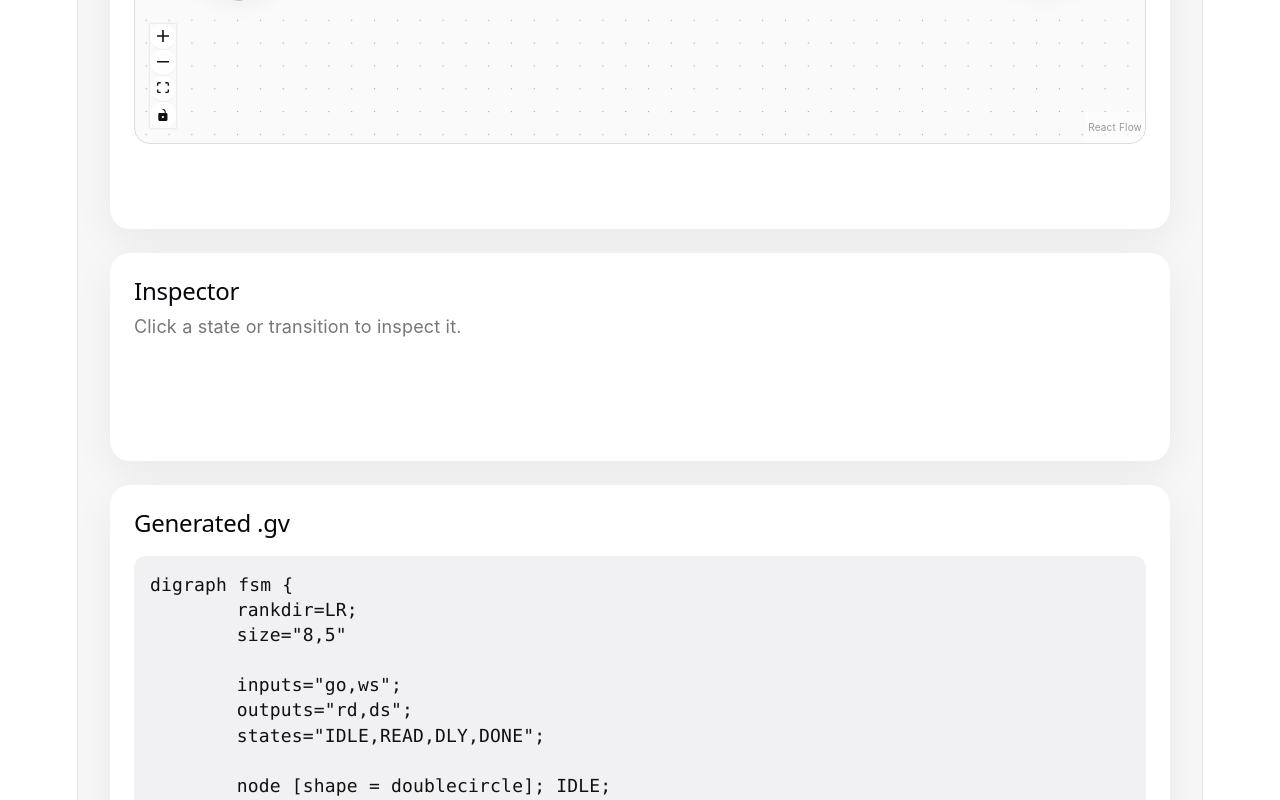
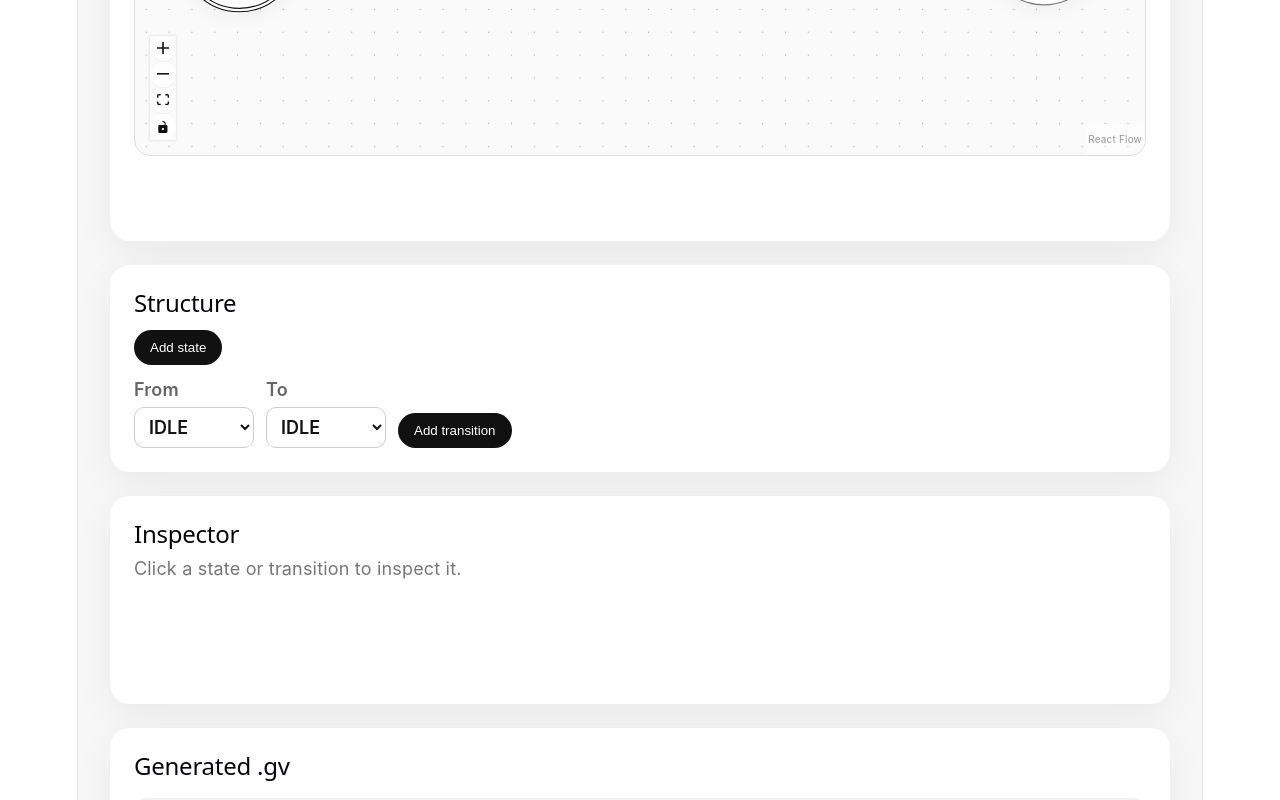
Before and after one commit to msrivastava/m16-fsm-editor, a React (Vite) app: page / in a window 1280 px wide. Shown: the part 634-1434 px from the top of the page. Built offline with nearby package versions, Linux system fonts and the light colour scheme.

Commit message:
Add undo support and improved FSM selection highlighting

```diff
--- a/src/App.css
+++ b/src/App.css
@@ -172,3 +172,54 @@ pre {
   max-width: 84px;
   overflow-wrap: anywhere;
 }
+
+.structurePanel {
+  min-height: 120px;
+}
+
+.structureRow,
+.addTransitionRow {
+  display: flex;
+  flex-wrap: wrap;
+  gap: 12px;
+  align-items: end;
+  margin-top: 12px;
+}
+
+.addTransitionRow label {
+  display: flex;
+  flex-direction: column;
+  gap: 4px;
+  color: #666;
+  font-weight: 600;
+}
+
+.selectInput {
+  min-width: 120px;
+  padding: 8px 10px;
+  border: 1px solid #ccc;
+  border-radius: 10px;
+  font: inherit;
+  background: white;
+  color: #111;
+}
+
+.dangerButton {
+  background: #8a1f1f;
+}
+
+.fsmStateSelected {
+  border-color: #007aff;
+  box-shadow: 0 0 0 5px rgba(0, 122, 255, 0.18), 0 8px 24px rgba(0,0,0,0.08);
+}
+
+.react-flow__edge.selected path,
+.react-flow__edge:focus path {
+  stroke: #007aff;
+  stroke-width: 3.2;
+}
+
+button:disabled {
+  opacity: 0.45;
+  cursor: not-allowed;
+}
--- a/src/App.tsx
+++ b/src/App.tsx
@@ -296,7 +296,85 @@ function setStartState(model: FsmModel, stateId: string): FsmModel {
   };
 }
 
-function modelToFlow(model: FsmModel): { nodes: Node[]; edges: Edge[] } {
+function nextUniqueStateId(model: FsmModel): string {
+  let i = model.states.length;
+  while (model.states.some((s) => s.id === `S${i}`)) i += 1;
+  return `S${i}`;
+}
+
+function nextUniqueTransitionId(model: FsmModel): string {
+  let i = model.transitions.length;
+  while (model.transitions.some((t) => t.id === `t${i}`)) i += 1;
+  return `t${i}`;
+}
+
+function addState(model: FsmModel): FsmModel {
+  const id = nextUniqueStateId(model);
+
+  return {
+    ...model,
+    states: [
+      ...model.states,
+      {
+        id,
+        isStart: model.states.length === 0,
+        mooreActions: [],
+      },
+    ],
+  };
+}
+
+function deleteState(model: FsmModel, stateId: string): FsmModel {
+  if (model.states.length <= 1) {
+    throw new Error('FSM must have at least one state.');
+  }
+
+  const deleted = model.states.find((s) => s.id === stateId);
+  const remaining = model.states.filter((s) => s.id !== stateId);
+
+  if (deleted?.isStart && remaining.length > 0) {
+    remaining[0] = { ...remaining[0], isStart: true };
+  }
+
+  return {
+    ...model,
+    states: remaining,
+    transitions: model.transitions.filter(
+      (t) => t.from !== stateId && t.to !== stateId
+    ),
+  };
+}
+
+function addTransition(model: FsmModel, from: string, to: string): FsmModel {
+  const id = nextUniqueTransitionId(model);
+
+  return {
+    ...model,
+    transitions: [
+      ...model.transitions,
+      {
+        id,
+        from,
+        to,
+        condition: '*',
+        mealyActions: [],
+      },
+    ],
+  };
+}
+
+function deleteTransition(model: FsmModel, transitionId: string): FsmModel {
+  return {
+    ...model,
+    transitions: model.transitions.filter((t) => t.id !== transitionId),
+  };
+}
+
+function modelToFlow(
+  model: FsmModel,
+  selectedKind?: 'node' | 'edge' | null,
+  selectedId?: string | null
+): { nodes: Node[]; edges: Edge[] } {
   const layout = computeDagreLayout(model);
   const handleChoices = allocateHandles(model, layout);
 
@@ -311,6 +389,7 @@ function modelToFlow(model: FsmModel): { nodes: Node[]; edges: Edge[] } {
       label: s.id,
       isStart: Boolean(s.isStart),
       mooreActions: actionsToText(s.mooreActions),
+      selected: selectedKind === 'node' && selectedId === s.id,
     },
   }));
 
@@ -327,7 +406,11 @@ function modelToFlow(model: FsmModel): { nodes: Node[]; edges: Edge[] } {
         label,
         type: 'selfLoop',
         markerEnd: { type: MarkerType.ArrowClosed },
-        style: { strokeWidth: 1.8 },
+        style: {
+          strokeWidth: selectedKind === 'edge' && selectedId === t.id ? 3.2 : 1.8,
+          stroke: selectedKind === 'edge' && selectedId === t.id ? '#007aff' : undefined,
+        },
+        selected: selectedKind === 'edge' && selectedId === t.id,
       };
     }
 
@@ -343,8 +426,10 @@ function modelToFlow(model: FsmModel): { nodes: Node[]; edges: Edge[] } {
       type: 'fsmTransition',
       markerEnd: { type: MarkerType.ArrowClosed },
       style: {
-        strokeWidth: 1.8,
+        strokeWidth: selectedKind === 'edge' && selectedId === t.id ? 3.2 : 1.8,
+        stroke: selectedKind === 'edge' && selectedId === t.id ? '#007aff' : undefined,
       },
+      selected: selectedKind === 'edge' && selectedId === t.id,
     };
   });
 
@@ -352,16 +437,35 @@ function modelToFlow(model: FsmModel): { nodes: Node[]; edges: Edge[] } {
 }
 
 export default function App() {
-  const [model, setModel] = useState<FsmModel>(example2);
+  const [model, setModelRaw] = useState<FsmModel>(example2);
+  const [undoModel, setUndoModel] = useState<FsmModel | null>(null);
+
+  const [selectedId, setSelectedId] = useState<string | null>(null);
+  const [selectedKind, setSelectedKind] = useState<'node' | 'edge' | null>(null);
+
+  function commitModel(update: FsmModel | ((current: FsmModel) => FsmModel)) {
+    setModelRaw((current) => {
+      const next = typeof update === 'function'
+        ? (update as (current: FsmModel) => FsmModel)(current)
+        : update;
+
+      setUndoModel(current);
+      return next;
+    });
+  }
 
   const gv = useMemo(() => exportGv(model), [model]);
-  const initialFlow = useMemo(() => modelToFlow(model), [model]);
+
+  const initialFlow = useMemo(
+    () => modelToFlow(model, selectedKind, selectedId),
+    [model, selectedKind, selectedId]
+  );
 
   const [nodes, setNodes, onNodesChange] = useNodesState(initialFlow.nodes);
   const [edges, setEdges, onEdgesChange] = useEdgesState(initialFlow.edges);
 
   useEffect(() => {
-    const flow = modelToFlow(model);
+    const flow = modelToFlow(model, selectedKind, selectedId);
 
     setNodes((currentNodes) =>
       flow.nodes.map((newNode) => {
@@ -373,10 +477,7 @@ export default function App() {
     );
 
     setEdges(flow.edges);
-  }, [model, setNodes, setEdges]);
-
-  const [selectedId, setSelectedId] = useState<string | null>(null);
-  const [selectedKind, setSelectedKind] = useState<'node' | 'edge' | null>(null);
+  }, [model, selectedKind, selectedId, setNodes, setEdges]);
 
   const selectedNode = selectedKind === 'node'
     ? model.states.find((s) => s.id === selectedId)
@@ -387,22 +488,6 @@ export default function App() {
     : undefined;
 
   const [actionEditError, setActionEditError] = useState<string | null>(null);
-
-  const nodeTypes = useMemo(
-    () => ({
-      fsmState: FsmStateNode,
-    }),
-    []
-  );
-
-  const edgeTypes = useMemo(
-    () => ({
-      selfLoop: SelfLoopEdge,
-      fsmTransition: FsmTransitionEdge,
-    }),
-    []
-  );
-
   const [actionsDraft, setActionsDraft] = useState('');
 
   useEffect(() => {
@@ -424,12 +509,39 @@ export default function App() {
     }
   }, [selectedNode?.id]);
 
+  const [newTransitionFrom, setNewTransitionFrom] = useState('');
+  const [newTransitionTo, setNewTransitionTo] = useState('');
+  const [structureEditError, setStructureEditError] = useState<string | null>(null);
+
+  useEffect(() => {
+    if (model.states.length > 0) {
+      setNewTransitionFrom((current) => current || model.states[0].id);
+      setNewTransitionTo((current) => current || model.states[0].id);
+    }
+  }, [model.states]);
+
+  const nodeTypes = useMemo(
+    () => ({
+      fsmState: FsmStateNode,
+    }),
+    []
+  );
+
+  const edgeTypes = useMemo(
+    () => ({
+      selfLoop: SelfLoopEdge,
+      fsmTransition: FsmTransitionEdge,
+    }),
+    []
+  );
+
   return (
     <main className="page">
       <section className="panel">
         <h1>M16 FSM Editor</h1>
         <p>Visual editor for generating fsm2logisim-compatible .gv files.</p>
 
+        <div className="structureRow">
           <button
             onClick={() => {
               const blob = new Blob([gv], { type: 'text/vnd.graphviz' });
@@ -443,6 +555,20 @@ export default function App() {
           >
             Download .gv
           </button>
+
+          <button
+            disabled={!undoModel}
+            onClick={() => {
+              if (!undoModel) return;
+              setModelRaw(undoModel);
+              setUndoModel(null);
+              setSelectedKind(null);
+              setSelectedId(null);
+            }}
+          >
+            Undo
+          </button>
+        </div>
       </section>
 
       <section className="panel canvasPanel">
@@ -473,6 +599,101 @@ export default function App() {
             <Controls />
           </ReactFlow>
         </div>
+      </section>
+
+      <section className="panel structurePanel">
+        <h2>Structure</h2>
+
+        <div className="structureRow">
+          <button
+            onClick={() => {
+              commitModel((current) => addState(current));
+              setStructureEditError(null);
+            }}
+          >
+            Add state
+          </button>
+
+          {selectedNode && (
+            <button
+              className="dangerButton"
+              onClick={() => {
+                try {
+                  commitModel((current) => deleteState(current, selectedNode.id));
+                  setSelectedKind(null);
+                  setSelectedId(null);
+                  setStructureEditError(null);
+                } catch (err) {
+                  setStructureEditError(err instanceof Error ? err.message : 'Could not delete state.');
+                }
+              }}
+            >
+              Delete selected state
+            </button>
+          )}
+
+          {selectedEdge && (
+            <button
+              className="dangerButton"
+              onClick={() => {
+                commitModel((current) => deleteTransition(current, selectedEdge.id));
+                setSelectedKind(null);
+                setSelectedId(null);
+                setStructureEditError(null);
+              }}
+            >
+              Delete selected transition
+            </button>
+          )}
+        </div>
+
+        <div className="addTransitionRow">
+          <label>
+            From
+            <select
+              className="selectInput"
+              value={newTransitionFrom}
+              onChange={(e) => setNewTransitionFrom(e.target.value)}
+            >
+              {model.states.map((s) => (
+                <option key={s.id} value={s.id}>
+                  {s.id}
+                </option>
+              ))}
+            </select>
+          </label>
+
+          <label>
+            To
+            <select
+              className="selectInput"
+              value={newTransitionTo}
+              onChange={(e) => setNewTransitionTo(e.target.value)}
+            >
+              {model.states.map((s) => (
+                <option key={s.id} value={s.id}>
+                  {s.id}
+                </option>
+              ))}
+            </select>
+          </label>
+
+          <button
+            onClick={() => {
+              if (!newTransitionFrom || !newTransitionTo) {
+                setStructureEditError('Choose both source and destination states.');
+                return;
+              }
+
+              commitModel((current) => addTransition(current, newTransitionFrom, newTransitionTo));
+              setStructureEditError(null);
+            }}
+          >
+            Add transition
+          </button>
+        </div>
+
+        {structureEditError && <p className="errorText">{structureEditError}</p>}
       </section>
 
       <section className="panel inspectorPanel">
@@ -511,7 +732,7 @@ export default function App() {
                   return;
                 }
 
-                setModel((current) => renameState(current, oldId, next));
+                commitModel((current) => renameState(current, oldId, next));
                 setSelectedId(next);
                 setStateEditError(null);
               }}
@@ -524,7 +745,7 @@ export default function App() {
                 checked={Boolean(selectedNode.isStart)}
                 disabled={Boolean(selectedNode.isStart)}
                 onChange={() => {
-                  setModel((current) => setStartState(current, selectedNode.id));
+                  commitModel((current) => setStartState(current, selectedNode.id));
                 }}
               />
               This is the start state
@@ -545,7 +766,7 @@ export default function App() {
                 try {
                   const parsed = parseActionsText(text);
                   setStateEditError(null);
-                  setModel((current) =>
+                  commitModel((current) =>
                     updateState(current, selectedNode.id, {
                       mooreActions: parsed,
                     })
@@ -584,7 +805,7 @@ export default function App() {
               className="textInput"
               value={selectedEdge.condition}
               onChange={(e) => {
-                setModel((current) =>
+                commitModel((current) =>
                   updateTransition(current, selectedEdge.id, {
                     condition: e.target.value,
                   })
@@ -607,7 +828,7 @@ export default function App() {
                 try {
                   const parsed = parseActionsText(text);
                   setActionEditError(null);
-                  setModel((current) =>
+                  commitModel((current) =>
                     updateTransition(current, selectedEdge.id, {
                       mealyActions: parsed,
                     })
--- a/src/components/FsmStateNode.tsx
+++ b/src/components/FsmStateNode.tsx
@@ -10,10 +10,11 @@ const handleStyle = {
 
 export function FsmStateNode({ data }: NodeProps) {
   const isStart = Boolean(data.isStart);
+  const isSelected = Boolean(data.selected);
   const mooreActions = String(data.mooreActions ?? '');
 
   return (
-    <div className={`fsmState ${isStart ? 'fsmStateStart' : ''}`}>
+    <div className={`fsmState ${isStart ? 'fsmStateStart' : ''} ${isSelected ? 'fsmStateSelected' : ''}`}>
       {/* Target handles */}
       <Handle id="top" type="target" position={Position.Top} style={{ ...handleStyle, left: '50%' }} />
       <Handle id="top-left" type="target" position={Position.Top} style={{ ...handleStyle, left: '35%' }} />
```
Lines whose indentation alone changed are shown as unchanged.
